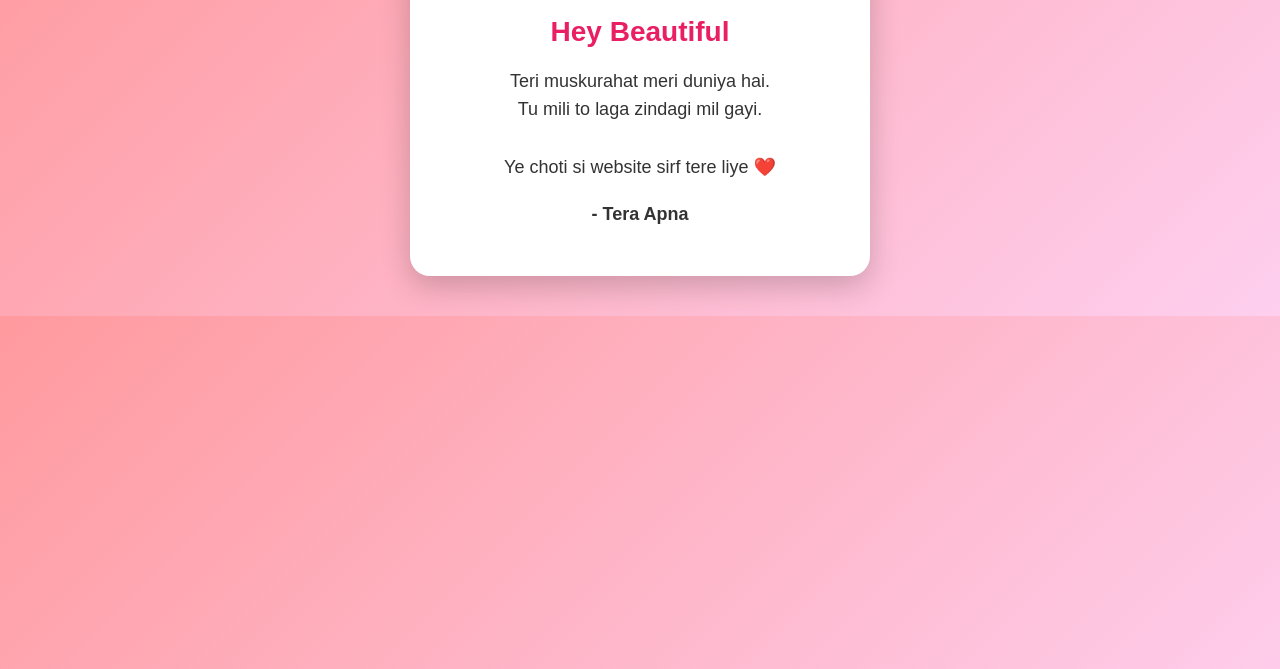
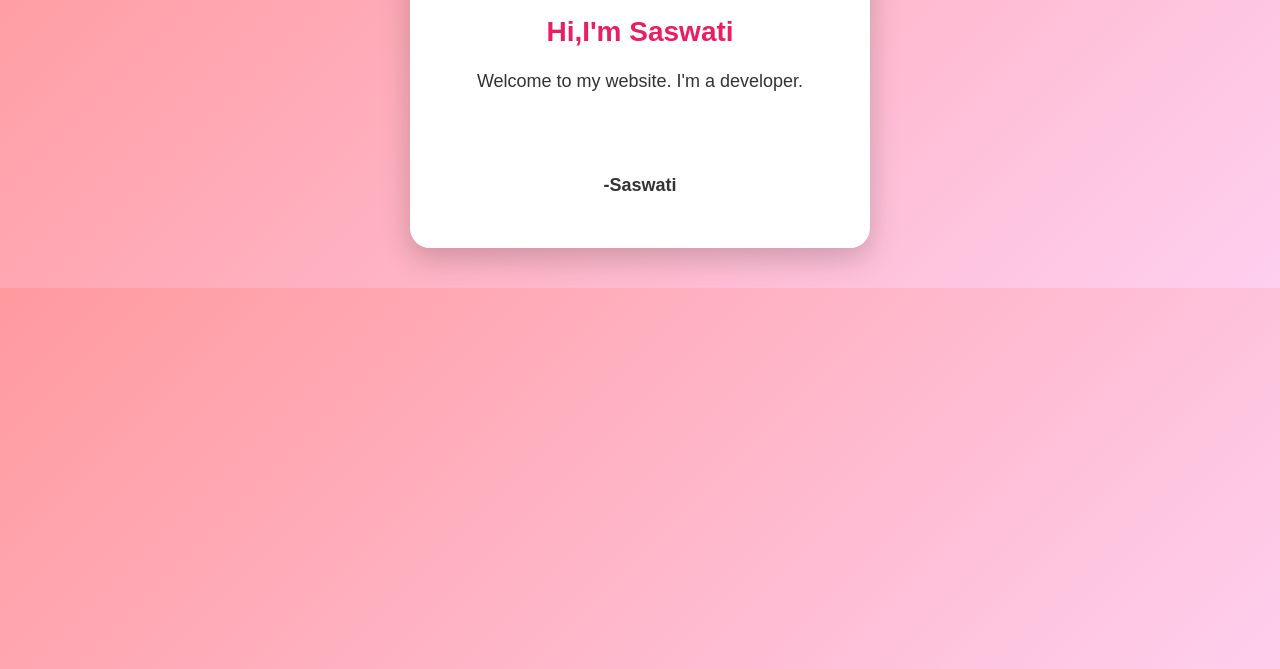
Before and after one commit to payel1860pcoder-payel/payel1860pcoder-payel.github.io, a plain HTML site: page index.html in a window 1280 px wide. Shown: the part 131-800 px from the top of the page. Drawn offline with Linux system fonts and the light colour scheme.

Commit message:
Update index.html

```diff
--- a/index.html
+++ b/index.html
@@ -1,7 +1,7 @@
 <!DOCTYPE html>
 <html>
 <head>
-  <title>For You ❤️</title>
+  <title>Saswati portfolio </title>
   <meta name="viewport" content="width=device-width, initial-scale=1.0">
   <style>
     body {
@@ -41,13 +41,13 @@
 <body>
   <div class="card">
     <div class="heart">❤️</div>
-    <h1>Hey Beautiful</h1>
+    <h1>Hi,I'm Saswati </h1>
     <p>
-      Teri muskurahat meri duniya hai.<br>
-      Tu mili to laga zindagi mil gayi.<br><br>
-      Ye choti si website sirf tere liye ❤️
+        Welcome to my website. I'm a developer.<br>
+     <br><br>
+
     </p>
-    <p><b>- Tera Apna</b></p>
+    <p><b>-Saswati </b></p>
   </div>
 </body>
 </html>
```
